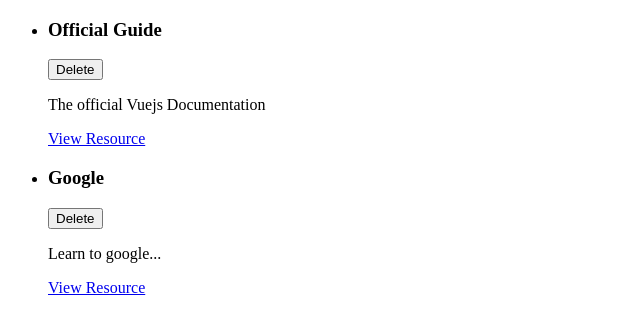
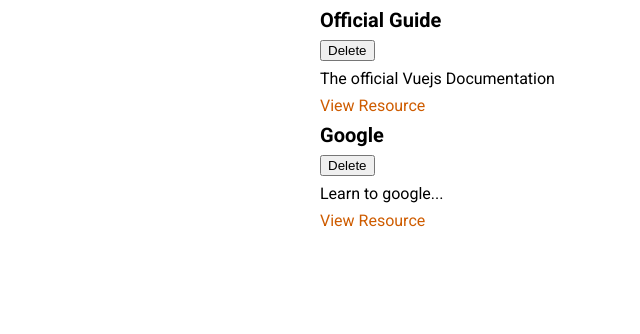
Before and after one commit to jffrsnpbbr/vue-course, a Vue app in the folder prj-cmp-01-starting-setup/: page / in a window 1280 px wide. Shown: the top 334 px of the page, without its empty margins (0-640 px from the left). Built offline with nearby package versions, Linux system fonts and the light colour scheme; the HTML template or start-up script is replaced by a standard one.

Commit message:
styling and more components

```diff
--- a/prj-cmp-01-starting-setup/src/App.vue
+++ b/prj-cmp-01-starting-setup/src/App.vue
@@ -1,19 +1,11 @@
 <template>
-  <ul>
-    <learning-resource
-      v-for="res in storedResources"
-      :key="res.id"
-      :title="res.title"
-      :description="res.description"
-      :link="res.link"
-    ></learning-resource>
-  </ul>
+  <stored-resources :resources="storedResources"></stored-resources>
 </template>
 <script>
-import LearningResource from './components/LearningResource.vue';
+import StoredResources from './components/learning-resources/StoredResources.vue';
 
 export default {
-  components: { LearningResource },
+  components: { StoredResources },
   data() {
     return {
       storedResources: [
@@ -34,3 +26,19 @@
   }
 }
 </script>
+
+<style>
+@import url('https://fonts.googleapis.com/css2?family=Roboto:wght@400;700&display=swap');
+
+* {
+  box-sizing: border-box;
+}
+
+html {
+  font-family: 'Roboto', sans-serif;
+}
+
+body {
+  margin: 0;
+}
+</style>
--- a/prj-cmp-01-starting-setup/src/components/LearningResource.vue
+++ /dev/null
@@ -1,18 +0,0 @@
-<template>
-  <li>
-    <div>
-      <header><h3>{{ title }}</h3></header>
-      <button>Delete</button>
-    </div>
-    <p>{{ description }}</p>
-    <nav>
-      <a :href="link">View Resource</a>
-    </nav>
-  </li>
-</template>
-
-<script>
-export default {
-  props: ['title', 'description', 'link']
-}
-</script>
--- /dev/null
+++ b/prj-cmp-01-starting-setup/src/components/learning-resources/LearningResource.vue
@@ -0,0 +1,50 @@
+<template>
+  <li>
+    <div>
+      <header><h3>{{ title }}</h3></header>
+      <button>Delete</button>
+    </div>
+    <p>{{ description }}</p>
+    <nav>
+      <a :href="link">View Resource</a>
+    </nav>
+  </li>
+</template>
+
+<script>
+export default {
+  props: ['title', 'description', 'link']
+}
+</script>
+
+<style scoped>
+li {
+  margin: auto;
+  max-width: 40rem;
+}
+
+header {
+  display: flex;
+  justify-content: space-between;
+  align-items: center;
+}
+
+h3 {
+  font-size: 1.25rem;
+  margin: 0.5rem 0;
+}
+
+p {
+  margin: 0.5rem 0;
+}
+
+a {
+  text-decoration: none;
+  color: #ce5c00;
+}
+
+a:hover,
+a:active {
+  color: #c89300;
+}
+</style>
--- /dev/null
+++ b/prj-cmp-01-starting-setup/src/components/learning-resources/StoredResources.vue
@@ -0,0 +1,29 @@
+<template>
+  <ul>
+    <learning-resource
+      v-for="res in resources"
+      :key="res.id"
+      :title="res.title"
+      :description="res.description"
+      :link="res.link"
+    ></learning-resource>
+  </ul>
+</template>
+
+<script>
+import LearningResource from './LearningResource.vue';
+export default {
+  components: { LearningResource },
+  props: ['resources']
+}
+</script>
+
+<style scoped>
+ul {
+  list-style: none;
+  margin: 0;
+  padding: 0;
+  margin: auto;
+  max-width: 40rem;
+}
+</style>
```
